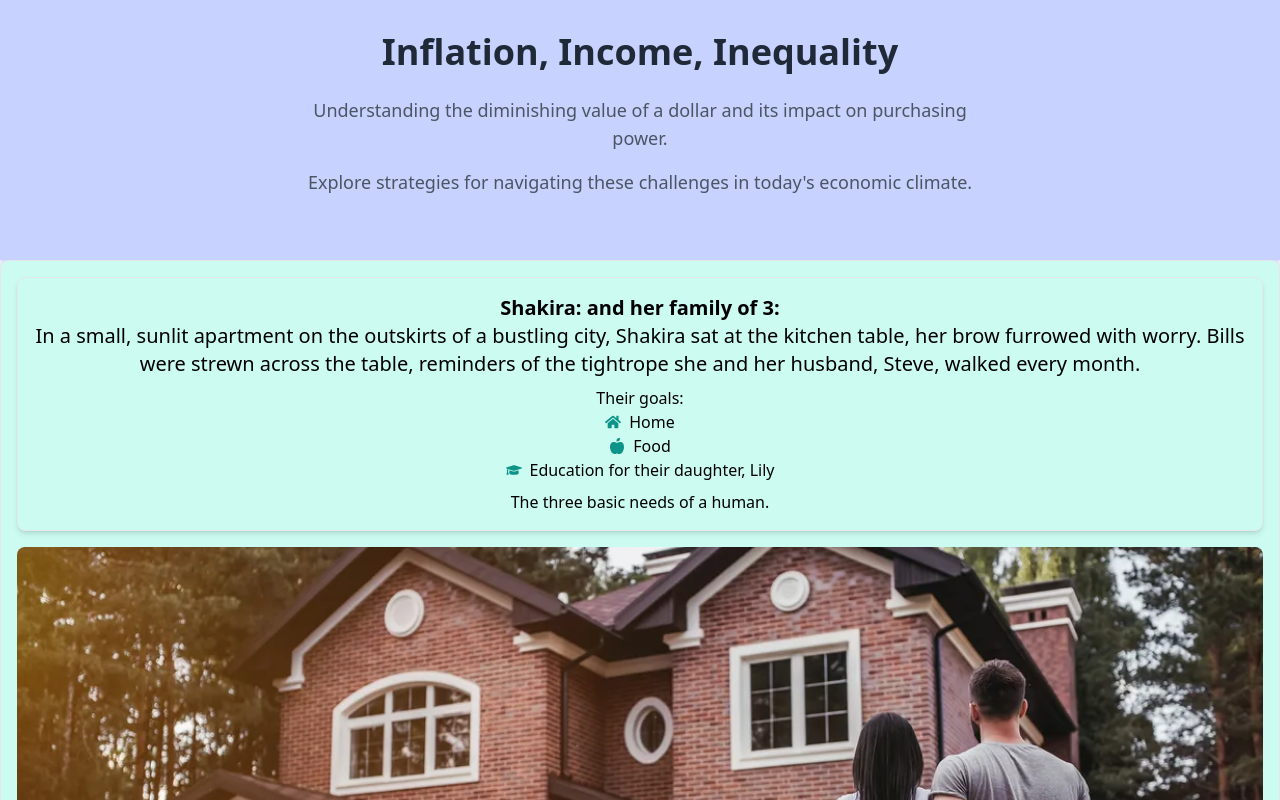
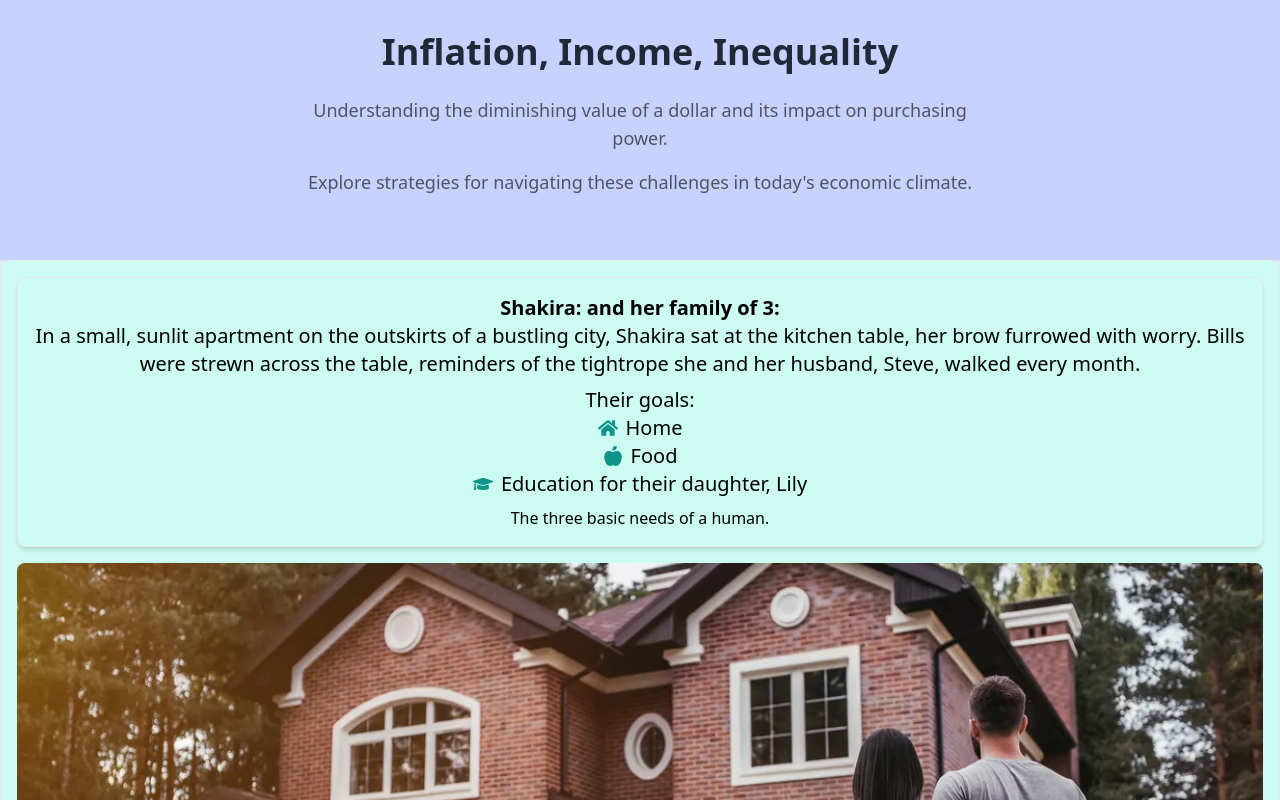
Before and after one commit to mehassanhmood/StoryBoarding, a React (Vite) app: page / in a window 1280 px wide. Shown: the top 800 px of the page. Built offline with nearby package versions, Linux system fonts and the light colour scheme.

Commit message:
font size

```diff
--- a/src/components/Persona.jsx
+++ b/src/components/Persona.jsx
@@ -42,8 +42,8 @@ const Persona = () => {
           were strewn across the table, reminders of the tightrope she and her
           husband, Steve, walked every month.
         </p>
-        <p className="mt-2">Their goals:</p>
-        <ul className="list-disc list-inside mb-2">
+        <p className="text-xl mt-2">Their goals:</p>
+        <ul className="text-xl list-disc list-inside mb-2">
           <li className="flex items-center justify-center"> {/* Added justify-center class */}
             <FaHome className="mr-2 text-teal-600" /> Home
           </li>
```
